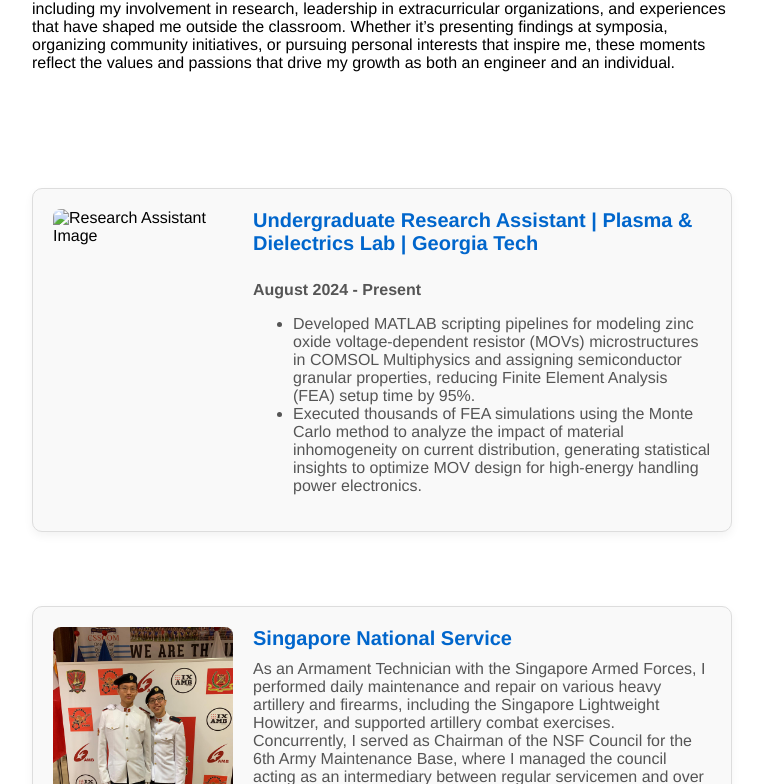
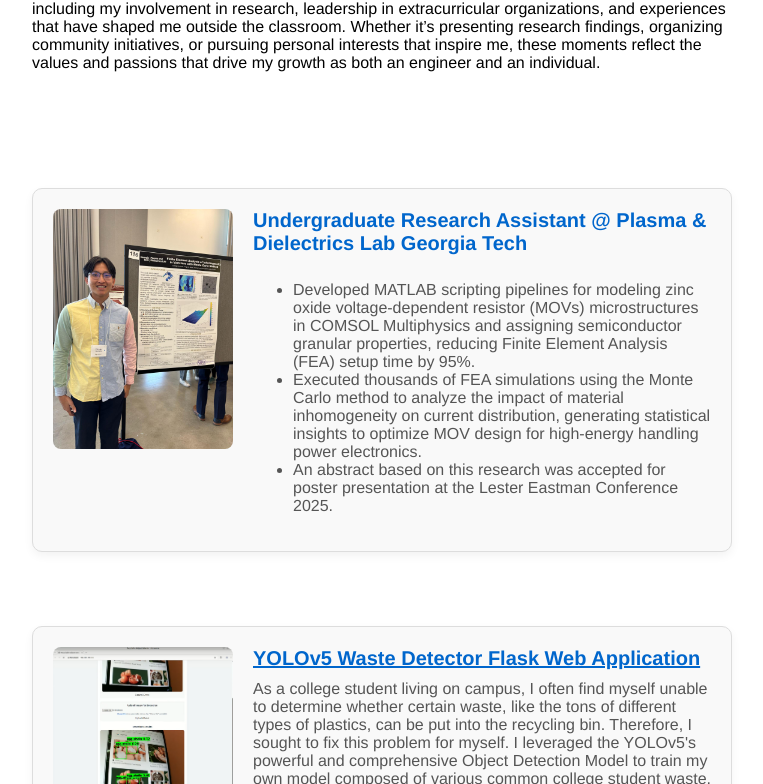
Before and after one commit to eldridgeS/eldridgeS.github.io, a plain HTML site: page pages/timeline.html in a window 1280 px wide. Shown: the part 243-1027 px from the top of the page, without its empty margins (258-1021 px from the left). Drawn offline with Linux system fonts and the light colour scheme.

Commit message:
Update timeline

```diff
--- a/pages/timeline.html
+++ b/pages/timeline.html
@@ -32,7 +32,7 @@
   <!-- MAIN CONTENT -->
   <div id="main-content">
     <div class="body-text" style="max-width: 700px; margin: auto;">
-      Beyond my technical projects, this section explores other important dimensions of my life—including my involvement in research, leadership in extracurricular organizations, and experiences that have shaped me outside the classroom. Whether it’s presenting findings at symposia, organizing community initiatives, or pursuing personal interests that inspire me, these moments reflect the values and passions that drive my growth as both an engineer and an individual.
+      Beyond my technical projects, this section explores other important dimensions of my life—including my involvement in research, leadership in extracurricular organizations, and experiences that have shaped me outside the classroom. Whether it’s presenting research findings, organizing community initiatives, or pursuing personal interests that inspire me, these moments reflect the values and passions that drive my growth as both an engineer and an individual.
     </div>
 
     <div class="project-details-content">
@@ -40,22 +40,45 @@
       <!-- TIMELINE CARD 1 -->
       <div class="course-card">
         <div class="course-card-left">
-          <img src="path/to/your/image.png" alt="Research Assistant Image" class="course-image">
+          <img src="../assets/images/Spring_symposium.jpeg" alt="Research Assistant Image" class="course-image">
         </div>
         <div class="course-card-right">
           <div class="course-title">
-            Undergraduate Research Assistant | Plasma & Dielectrics Lab | Georgia Tech
+            Undergraduate Research Assistant @ Plasma & Dielectrics Lab Georgia Tech
           </div>
           <div class="course-description">
-            <p><strong>August 2024 - Present</strong></p>
+            <!-- <p><strong>August 2024 - Present</strong></p> -->
             <ul>
               <li>Developed MATLAB scripting pipelines for modeling zinc oxide voltage-dependent resistor (MOVs) microstructures in COMSOL Multiphysics and assigning semiconductor granular properties, reducing Finite Element Analysis (FEA) setup time by 95%.</li>
               <li>Executed thousands of FEA simulations using the Monte Carlo method to analyze the impact of material inhomogeneity on current distribution, generating statistical insights to optimize MOV design for high-energy handling power electronics.</li>
+              <li>An abstract based on this research was accepted for poster presentation at the Lester Eastman Conference 2025.</li>
             </ul>
           </div>
         </div>
       </div>
 
+
+      <div class="course-card">
+        <div class="course-card-left">
+          <a href="https://www.youtube.com/watch?v=w0kHhLwCxLQ" target="_blank" rel="noopener noreferrer">
+            <img src="../assets/images/waste_detector.png" alt="Wordle Game Demo" class="course-image">
+          </a>
+          <a class="button" target="_blank" href="https://github.com/eldridgeS/yolov5/tree/master" style="display: flex; align-items: center; justify-content: center; gap: 8px; margin-top: 10px;">
+            <img src="../assets/icons/github.svg" class="footer-icon" alt="GitHub" style="width: 18px; height: 18px;" />
+            <span class="button-text">View on GitHub</span>
+          </a>
+        </div>
+        <div class="course-card-right">
+          <div class="course-title">
+            <a href="https://www.youtube.com/watch?v=w0kHhLwCxLQ" target="_blank" rel="noopener noreferrer" style="color: inherit; text-decoration: underline;">
+              YOLOv5 Waste Detector Flask Web Application
+            </a>
+          </div>
+          <div class="course-description">
+            As a college student living on campus, I often find myself unable to determine whether certain waste, like the tons of different types of plastics, can be put into the recycling bin. Therefore, I sought to fix this problem for myself. I leveraged the YOLOv5's powerful and comprehensive Object Detection Model to train my own model composed of various common college student waste. The final product is a low-power server (ran on the Jetson Orin Nano) capable of identifying waste types and providing proper disposal instructions.
+          </div>
+        </div>
+      </div>
 
       <!-- TIMELINE CARD 3 -->
       <div class="course-card">
```
Also changed, not shown: index.html (+1 -1 lines), pages/laser_scan_project.html (+1 -1 lines), assets/images/Spring_symposium.jpeg (added), assets/images/leadframe.png (added), assets/images/waste_detector.png (added).
